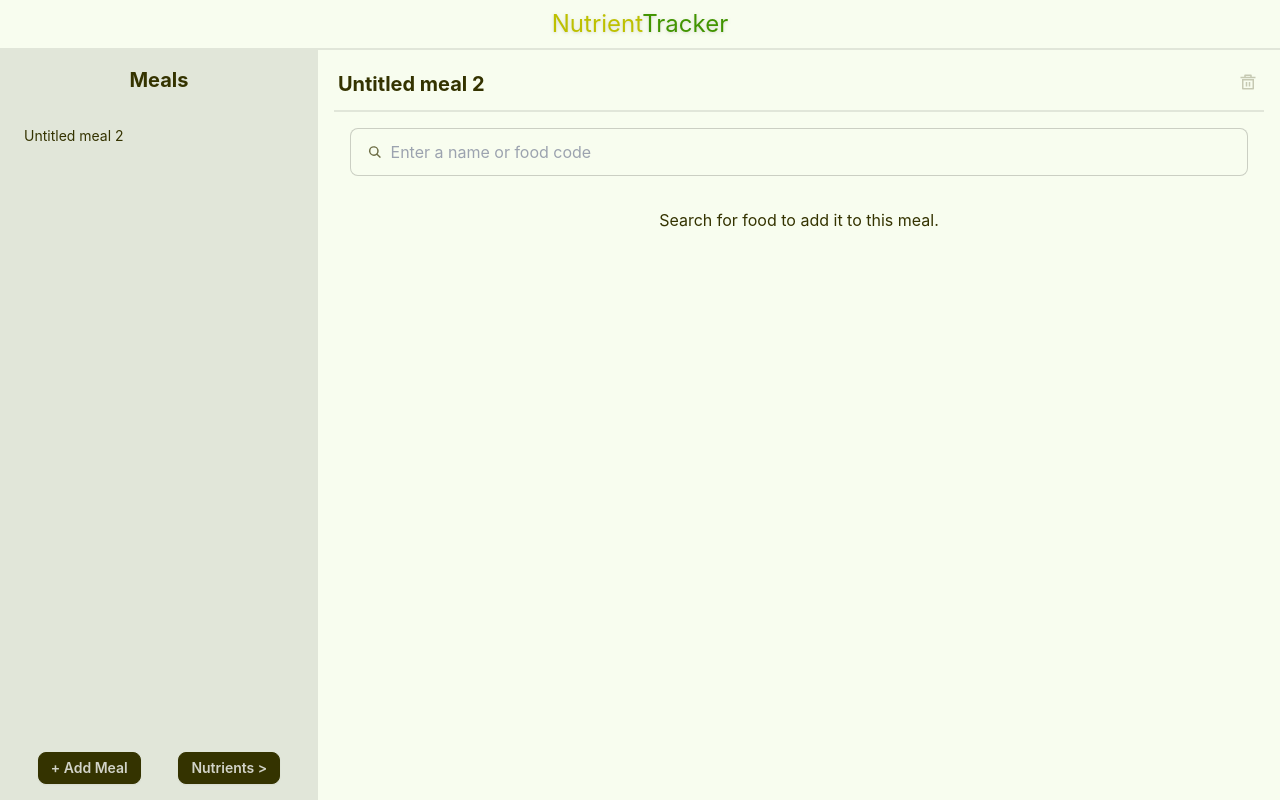
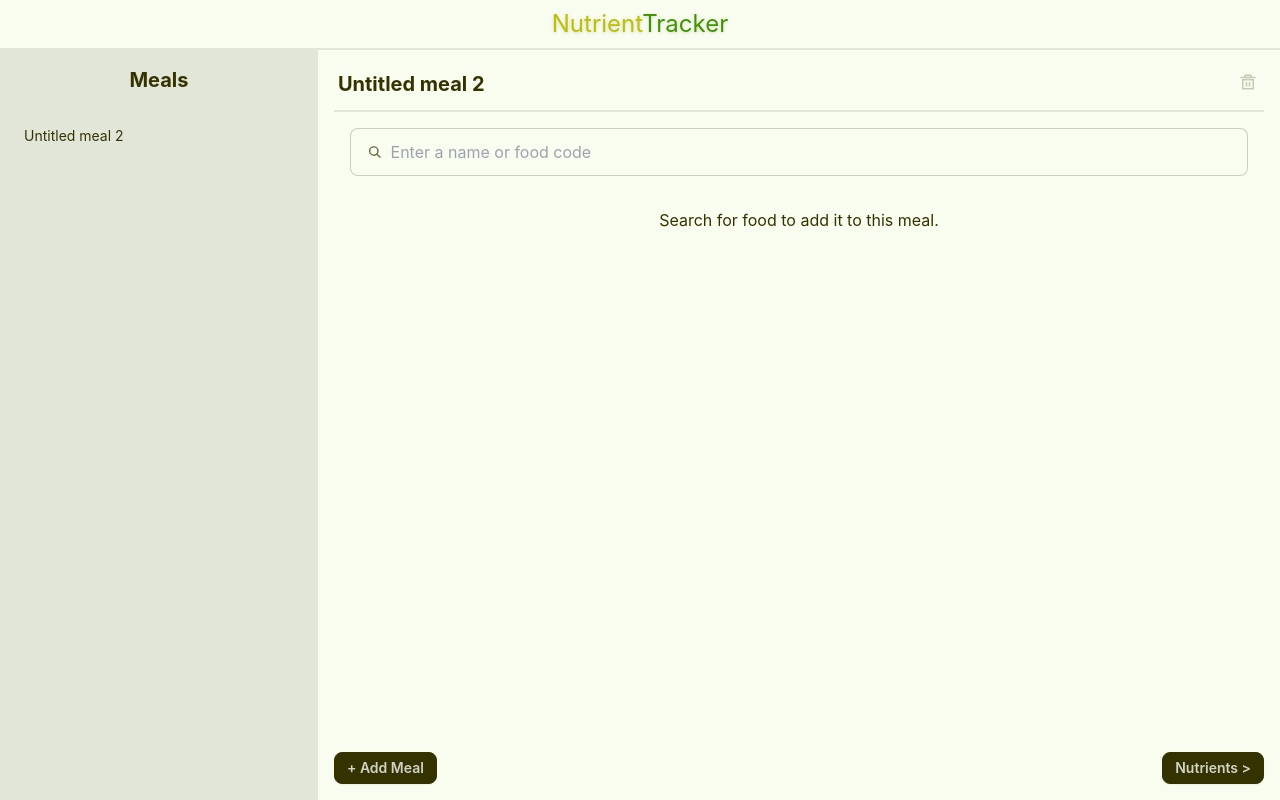
Before and after one commit to b3nk3lly/nutrient-tracker, a React (Create React App) app: page / in a window 1280 px wide. Built offline with nearby package versions, Linux system fonts and the light colour scheme.

Commit message:
Make side content disappear on smaller screens, move nav buttons to bottom of main content

```diff
--- a/src/components/NutrientsSection.tsx
+++ b/src/components/NutrientsSection.tsx
@@ -99,7 +99,7 @@ export default function NutrientsSection({ navigationButtons }: Readonly<Nutrien
 
 	return (
 		<>
-			<SideContent title="Nutrients" width="w-0 sm:w-1/3">
+			<SideContent title="Nutrients" width="w-0 md:w-1/3">
 				<SideContent.Menu>
 					{nutrientGroups.map((group) => (
 						<SideContent.MenuOption
@@ -134,10 +134,6 @@ export default function NutrientsSection({ navigationButtons }: Readonly<Nutrien
 						/>
 					))}
 				</SideContent.Menu>
-				<SideContent.Footer>
-					{navigationButtons}
-					<Button type="submit">Generate Report</Button>
-				</SideContent.Footer>
 			</SideContent>
 			<MainContent>
 				<MainContent.Header>
@@ -145,19 +141,7 @@ export default function NutrientsSection({ navigationButtons }: Readonly<Nutrien
 						{selectedNutrientGroup?.name}
 					</h2>
 				</MainContent.Header>
-				{selectedNutrientGroupId && (
-					<div className="flex p-4 justify-evenly">
-						<Button onClick={(e) => handleSelectAllInGroup(e, selectedNutrientGroupId)}>
-							Select All
-						</Button>
-						<Button
-							onClick={(e) => handleDeselectAllInGroup(e, selectedNutrientGroupId)}
-						>
-							Deselect All
-						</Button>
-					</div>
-				)}
-				<div className="grid grid-cols-3 gap-3 divide-y divide-base-200 grow overflow-x-hidden overflow-y-auto">
+				<div className="grid grid-cols-2 sm:grid-cols-3 lg:grid-cols-4 gap-3 divide-y divide-base-200 grow overflow-x-hidden overflow-y-auto">
 					{displayedNutrients.map((nutrient) => (
 						<label key={nutrient.id} className="cursor-pointer label p-4">
 							<div className="label-text">
@@ -174,6 +158,26 @@ export default function NutrientsSection({ navigationButtons }: Readonly<Nutrien
 						</label>
 					))}
 				</div>
+				<div className="flex justify-between p-[4px]">
+					{navigationButtons}
+					{selectedNutrientGroupId && (
+						<>
+							<Button
+								onClick={(e) => handleSelectAllInGroup(e, selectedNutrientGroupId)}
+							>
+								Select All
+							</Button>
+							<Button
+								onClick={(e) =>
+									handleDeselectAllInGroup(e, selectedNutrientGroupId)
+								}
+							>
+								Deselect All
+							</Button>
+						</>
+					)}
+					<Button type="submit">Generate Report</Button>
+				</div>
 			</MainContent>
 		</>
 	);
--- a/src/components/layout/SideContent/SideContent.tsx
+++ b/src/components/layout/SideContent/SideContent.tsx
@@ -1,6 +1,5 @@
 import SideContentMenu from "./SideContentMenu";
 import SideContentMenuOption from "./SideContentMenuOption";
-import SideContentFooter from "./SideContentFooter";
 
 interface SideContentProps {
 	title: string;
@@ -21,6 +20,5 @@ function SideContent({ title, width, children }: Readonly<SideContentProps>) {
 
 SideContent.Menu = SideContentMenu;
 SideContent.MenuOption = SideContentMenuOption;
-SideContent.Footer = SideContentFooter;
 
 export default SideContent;
--- a/src/components/layout/SideContent/SideContentFooter.tsx
+++ /dev/null
@@ -1,9 +0,0 @@
-import React from "react";
-
-interface SideContentFooterProps {
-	children: React.ReactNode;
-}
-
-export default function SideContentFooter({ children }: SideContentFooterProps) {
-	return <div className="w-full flex justify-evenly self-end">{children}</div>;
-}
--- a/src/components/meals/MealsSection.tsx
+++ b/src/components/meals/MealsSection.tsx
@@ -79,7 +79,7 @@ export default function MealsSection({ navigationButtons }: Readonly<MealsSectio
 
 	return (
 		<>
-			<SideContent title="Meals" width="w-0 sm:w-1/3">
+			<SideContent title="Meals" width="w-0 md:w-1/3">
 				<SideContent.Menu>
 					{meals.map((meal) => (
 						<SideContent.MenuOption
@@ -101,10 +101,6 @@ export default function MealsSection({ navigationButtons }: Readonly<MealsSectio
 						/>
 					))}
 				</SideContent.Menu>
-				<SideContent.Footer>
-					<Button onClick={handleAddMeal}>+ Add Meal</Button>
-					{navigationButtons}
-				</SideContent.Footer>
 			</SideContent>
 			<MainContent>
 				<MainContent.Header>
@@ -123,6 +119,10 @@ export default function MealsSection({ navigationButtons }: Readonly<MealsSectio
 					</IconButton>
 				</MainContent.Header>
 				<MealCard meal={selectedMeal} />
+				<div className="flex justify-between">
+					<Button onClick={handleAddMeal}>+ Add Meal</Button>
+					{navigationButtons}
+				</div>
 			</MainContent>
 		</>
 	);
--- a/src/components/report/ReportSection.tsx
+++ b/src/components/report/ReportSection.tsx
@@ -36,13 +36,16 @@ export default function ReportSection({ data, navigationButtons }: ReportSection
 
 	return (
 		<>
-			<SideContent title="Report" width="w-0 sm:w-1/4">
-				{navigationButtons && <SideContent.Footer>{navigationButtons}</SideContent.Footer>}
-				<Button onClick={() => handleExportToCsv()}>Export to CSV</Button>
-			</SideContent>
 			<MainContent>
-				<div className="overflow-auto">
+				<MainContent.Header>
+					<h2 className="text-xl text-neutral font-bold p-1">Nutrient Report</h2>
+				</MainContent.Header>
+				<div className="grow overflow-auto">
 					<Table id={tableId} data={data} />
+				</div>
+				<div className="flex justify-evenly">
+					{navigationButtons && <div>{navigationButtons}</div>}
+					<Button onClick={() => handleExportToCsv()}>Export to CSV</Button>
 				</div>
 			</MainContent>
 		</>
```
